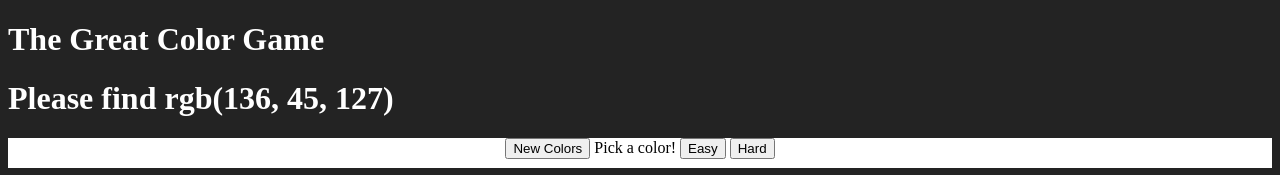
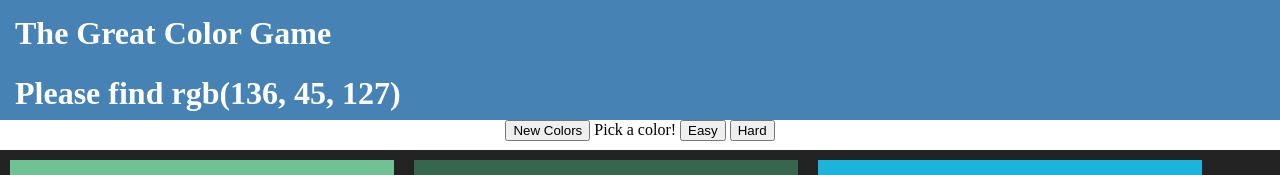
Before and after one commit to alanchu9222/web_dev_bootcamp, a plain HTML site: page 11_DOM_Color_Game/color_game.html in a window 1280 px wide. Shown: the top 175 px of the page. Drawn offline with Linux system fonts and the light colour scheme.

Commit message:
Styling note: GET RID OF MARGINS - CLEANER LOOK  steelblue looks a lot better than the standard RGB blue.

```diff
--- a/11_DOM_Color_Game/color_game.css
+++ b/11_DOM_Color_Game/color_game.css
@@ -1,8 +1,13 @@
 body{
 	background-color:#232323;
+	margin: 0;
 }
 h1{
 	color: white;
+	background-color: steelblue;
+	height: 30px;
+	margin: 0;
+	padding: 15px;
 }
 .container{
 	width:100%;
```
